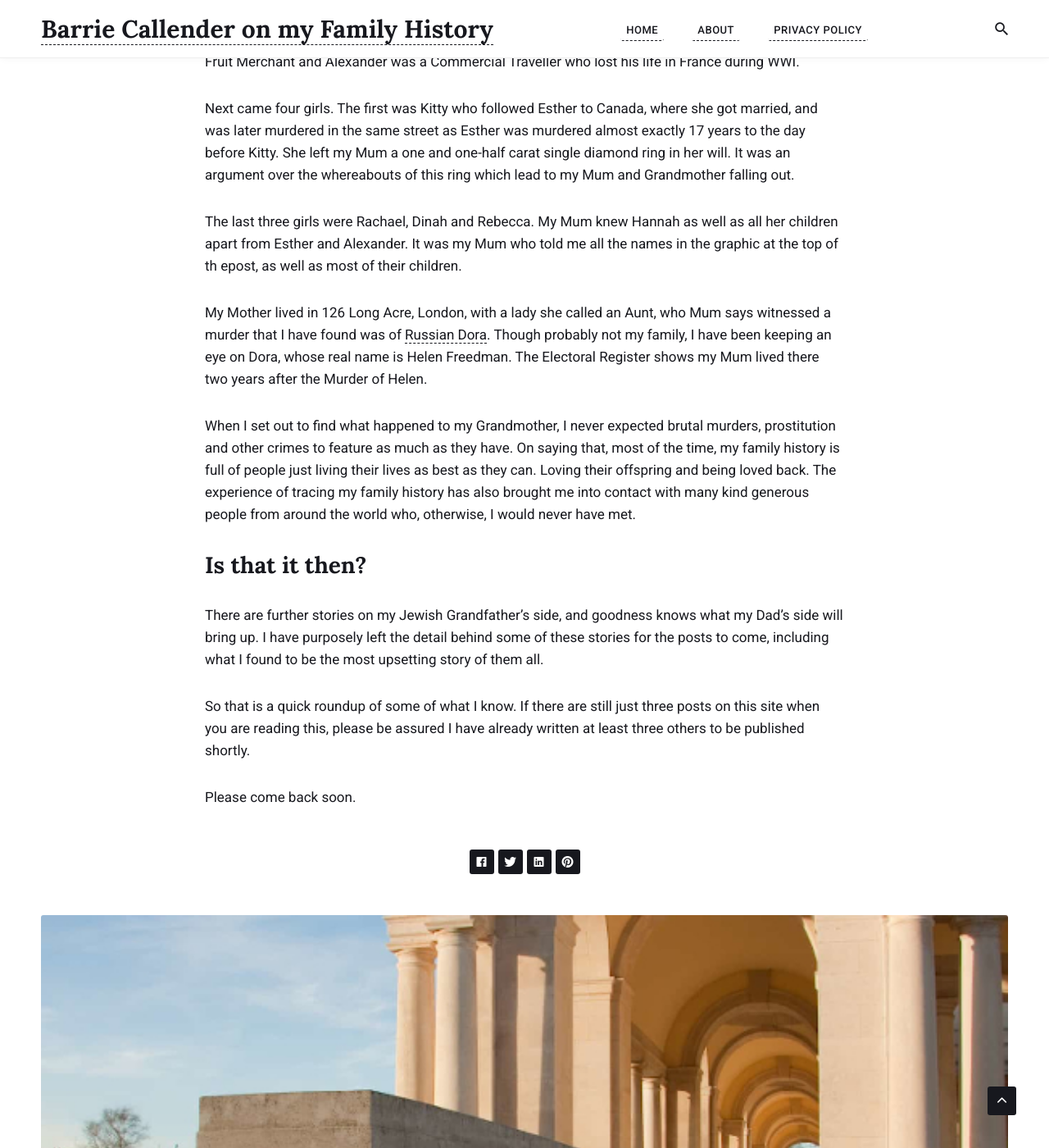
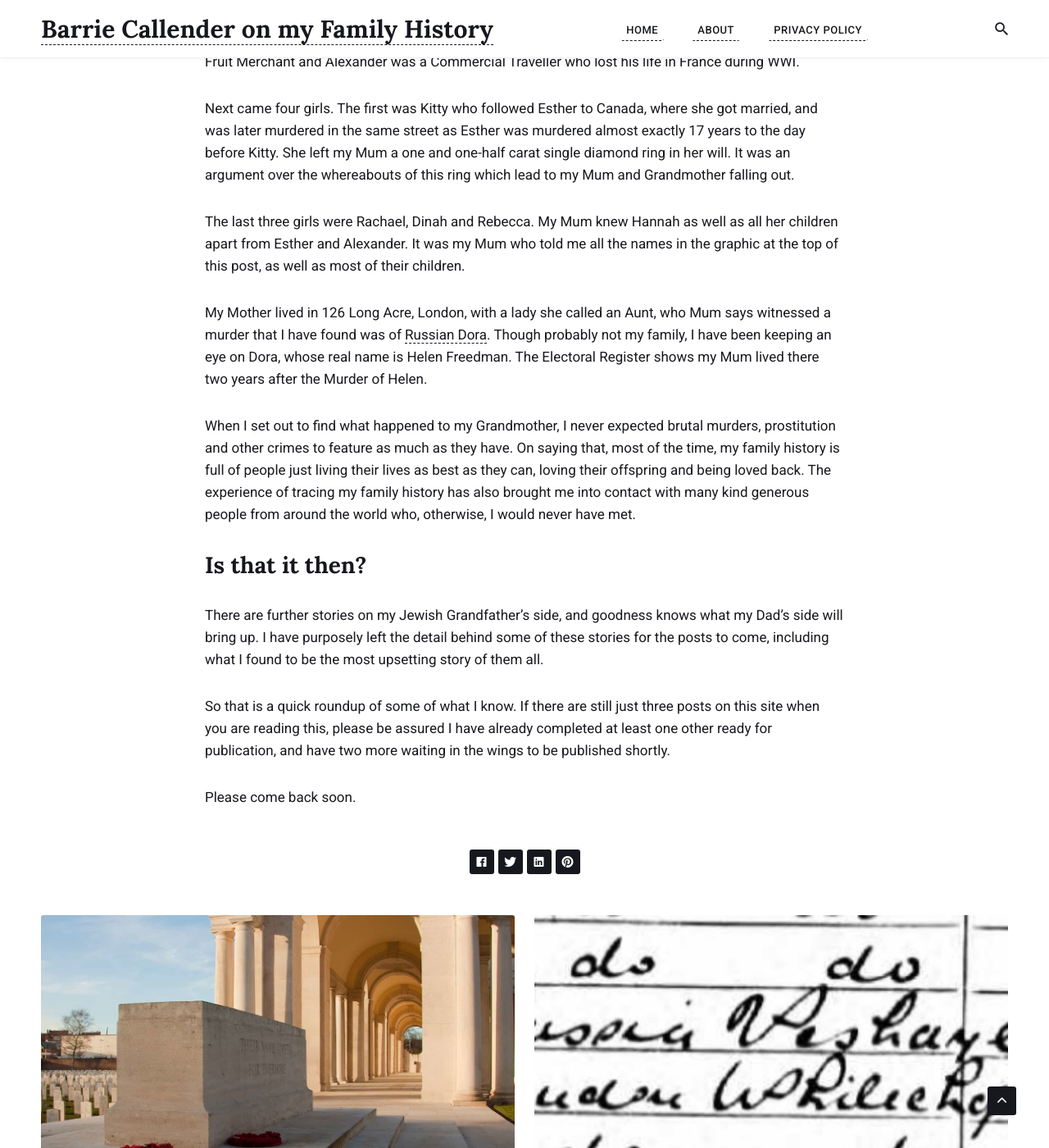
Before and after one commit to callenb/callenb.github.io, a Jekyll site: the page built from _posts/2020-11-06-more-than-i-bargained-for.md, in a window 1280 px wide and 1400 px high, scrolled down 1425 px. Shown: the whole window at 82% size. Built offline with Jekyll 4.4.1, drawn with Linux system fonts in a browser that asks for light colours; nearby versions of some CDN libraries; a script that is not in the unit is left out; some of the changed text lies outside the part shown.

Commit message:
update: typos and accuracy of available posts

```diff
--- a/_posts/2020-11-06-more-than-i-bargained-for.md
+++ b/_posts/2020-11-06-more-than-i-bargained-for.md
@@ -23,16 +23,16 @@ Jacob and Hannah's next three children were all boys.  Hyman was a Cabinet Maker
 
 Next came four girls.  The first was Kitty who followed Esther to Canada, where she got married, and was later murdered in the same street as Esther was murdered almost exactly 17 years to the day before Kitty.  She left my Mum a one and one-half carat single diamond ring in her will.  It was an argument over the whereabouts of this ring which lead to my Mum and Grandmother falling out.
 
-The last three girls were Rachael, Dinah and Rebecca. My Mum knew Hannah as well as all her children apart from Esther and Alexander.  It was my Mum who told me all the names in the graphic at the top of th epost, as well as most of their children.
+The last three girls were Rachael, Dinah and Rebecca. My Mum knew Hannah as well as all her children apart from Esther and Alexander.  It was my Mum who told me all the names in the graphic at the top of this post, as well as most of their children.
 
 My Mother lived in 126 Long Acre, London, with a lady she called an Aunt, who Mum says witnessed a murder that I have found was of [Russian Dora](http://www.unsolved-murders.co.uk/murder-content.php?key=1275&termRef=Dora%20Freedman).  Though probably not my family, I have been keeping an eye on Dora, whose real name is Helen Freedman.  The Electoral Register shows my Mum lived there two years after the Murder of Helen.
 
-When I set out to find what happened to my Grandmother, I never expected brutal murders, prostitution and other crimes to feature as much as they have.  On saying that, most of the time, my family history is full of people just living their lives as best as they can.  Loving their offspring and being loved back.  The experience of tracing my family history has also brought me into contact with many kind generous people from around the world who, otherwise, I would never have met.
+When I set out to find what happened to my Grandmother, I never expected brutal murders, prostitution and other crimes to feature as much as they have.  On saying that, most of the time, my family history is full of people just living their lives as best as they can, loving their offspring and being loved back.  The experience of tracing my family history has also brought me into contact with many kind generous people from around the world who, otherwise, I would never have met.
 
 ## Is that it then?
 
 There are further stories on my Jewish Grandfather's side, and goodness knows what my Dad's side will bring up.  I have purposely left the detail behind some of these stories for the posts to come, including what I found to be the most upsetting story of them all.
 
-So that is a quick roundup of some of what I know.  If there are still just three posts on this site when you are reading this, please be assured I have already written at least three others to be published shortly.
+So that is a quick roundup of some of what I know.  If there are still just three posts on this site when you are reading this, please be assured I have already completed at least one other ready for publication, and have two more waiting in the wings to be published shortly.
 
 Please come back soon.
```
Also changed, not shown: _drafts/jacob-and-hannah-solomons.md (deleted, +0 -17 lines), _posts/2020-12-15-jacob-and-hannah-solomons.md (added, +78 -0 lines).
